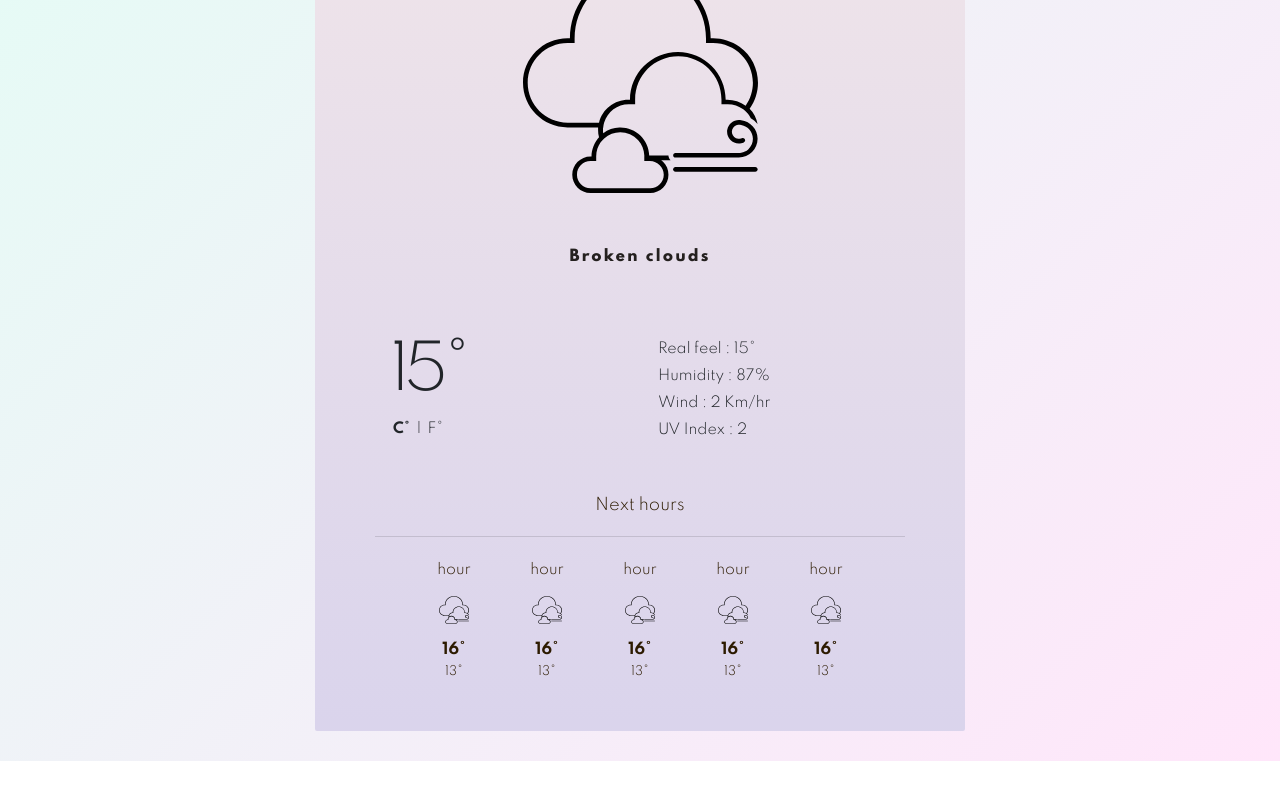
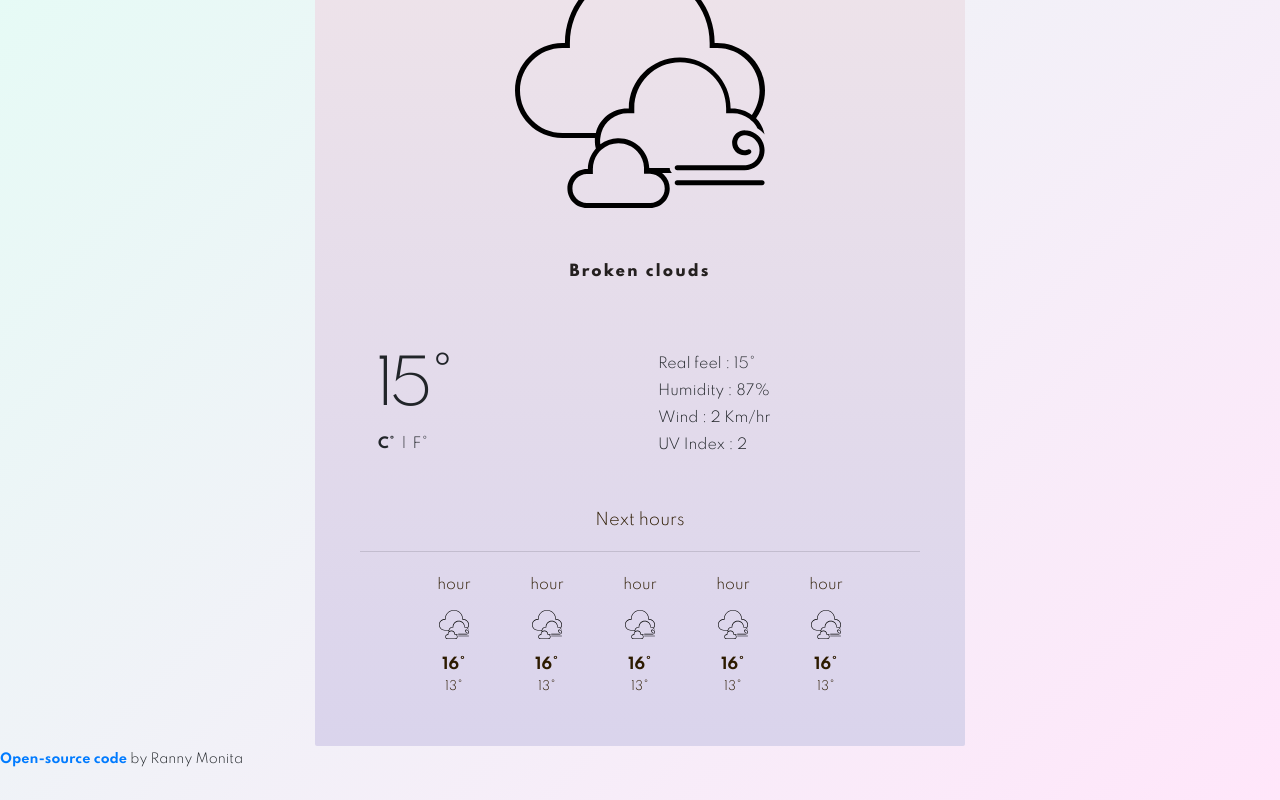
Before and after one commit to rannymonita/weather-app-react, a React (Create React App) app: page / in a window 1280 px wide. Shown: the part 257-1057 px from the top of the page. Before the commit the page ends 1018 px from the top, so only its background shows below. Built offline with nearby package versions, Linux system fonts and the light colour scheme.

Commit message:
Added footer

```diff
--- a/src/App.css
+++ b/src/App.css
@@ -5,7 +5,7 @@ body {
   background-image: linear-gradient(-225deg, #e3fdf5 0%, #ffe6fa 100%);
 }
 
-.App {
+.container-sm {
   margin: 0 auto;
   padding: 30px 45px;
   border-radius: 2px;
--- a/src/App.js
+++ b/src/App.js
@@ -4,6 +4,7 @@ import CurrentDate from "./CurrentDate";
 import City from "./City";
 import CurrentWeather from "./CurrentWeather";
 import Forecast from "./Forecast";
+import Footer from "./Footer";
 
 import "./App.css";
 
@@ -17,6 +18,7 @@ function App() {
         <CurrentWeather />
         <Forecast />
       </header>
+      <Footer />
     </div>
   );
 }
--- /dev/null
+++ b/src/Footer.css
@@ -0,0 +1,9 @@
+.small {
+  font-size: 10px;
+  margin: 0 auto;
+  text-align: center;
+  padding: 20px;
+  letter-spacing: 1px;
+  text-decoration: none;
+  color: rgb(36, 32, 31);
+}
--- /dev/null
+++ b/src/Footer.js
@@ -0,0 +1,17 @@
+import React from "react";
+import "./Footer.css";
+
+export default function Footer() {
+  return (
+    <small className="Footer">
+      <a
+        href="https://github.com/rannymonita/weather-app-react"
+        target="_blank"
+        rel="noreferrer"
+      >
+        <strong>Open-source code</strong>
+      </a>{" "}
+      by Ranny Monita
+    </small>
+  );
+}
```
Also changed, not shown: src/index.js (+7 -6 lines), 1 other file (tests, documents, lock files or other folders).
